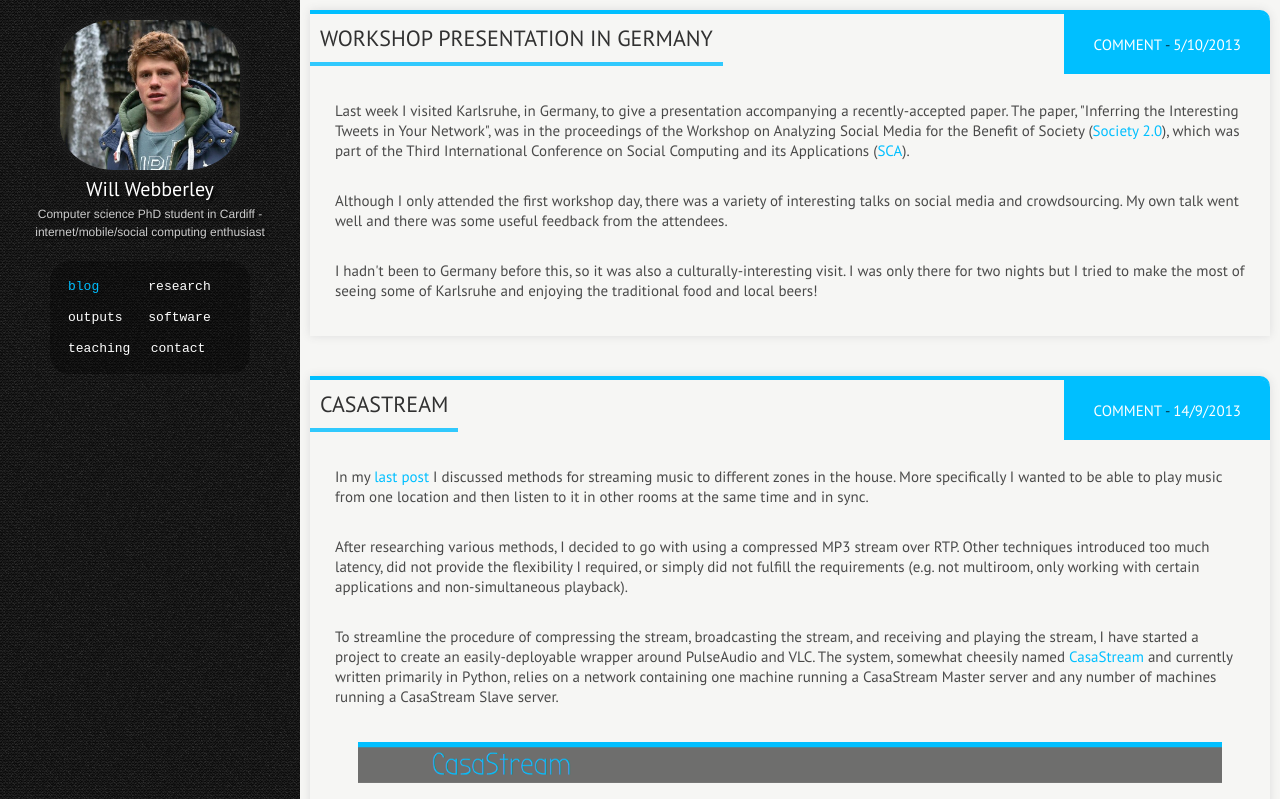
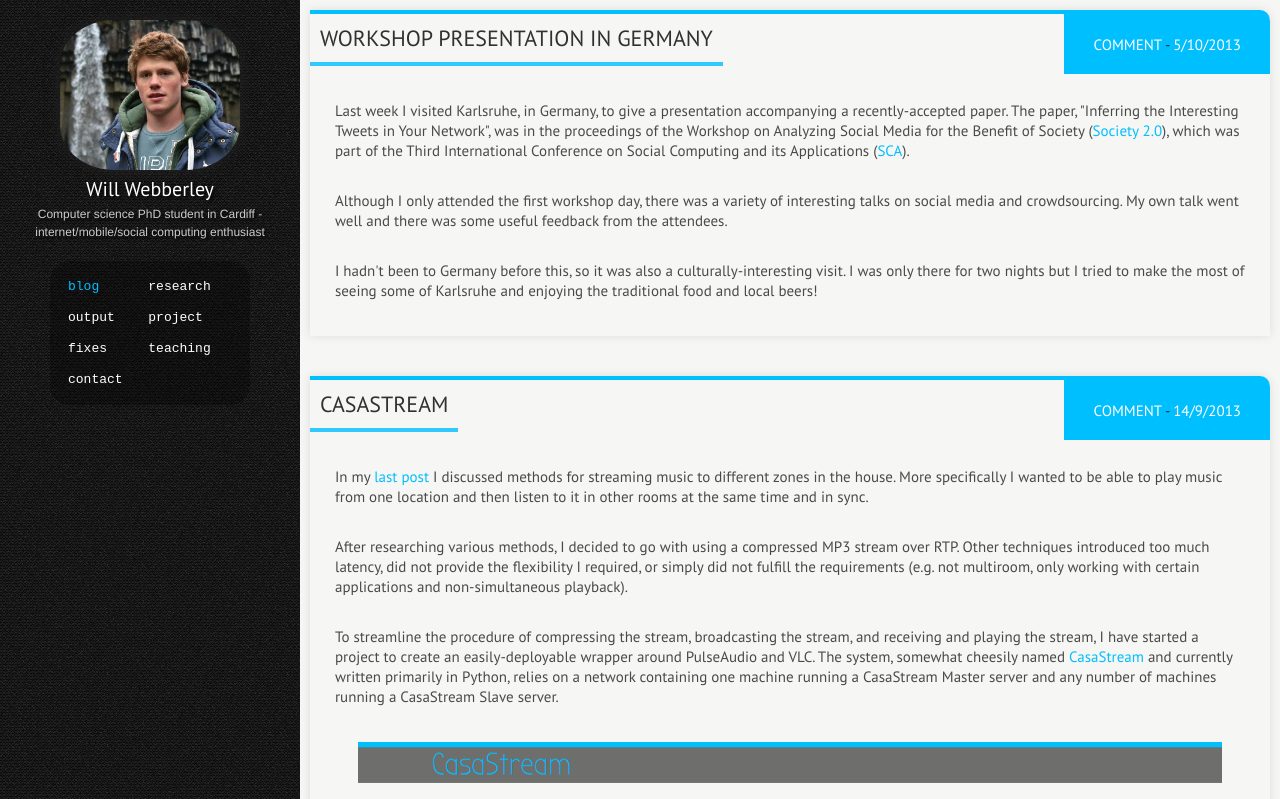
Before and after one commit to willwebberley/personal-website, a Flask app: page / in a window 1280 px wide. Shown: the top 799 px of the page. Run offline with Flask 2, Linux system fonts and the light colour scheme; some libraries are stand-ins or nearby versions.

Commit message:
added fixes page

```diff
--- a/app.py
+++ b/app.py
@@ -60,15 +60,21 @@ def contact():
 def research():
         return render_template('research.html', mobile = request.mobile)
 
-# flyingsparx.net/outputs
-@app.route('/outputs/')
-def outputs():
-        return render_template('outputs.html', mobile = request.mobile)
+# flyingsparx.net/output
+@app.route('/output/')
+def output():
+        return render_template('output.html', mobile = request.mobile)
 
-# flyingsparx.net/software
-@app.route('/software/')
-def software():
-        return render_template('software.html', mobile = request.mobile)
+# flyingsparx.net/fixes
+@app.route('/fixes/')
+def fixes():
+        return render_template('fixes.html', mobile = request.mobile)
+
+
+# flyingsparx.net/project
+@app.route('/project/')
+def project():
+        return render_template('project.html', mobile = request.mobile)
 
 # flyingsparx.net/teaching
 @app.route('/teaching/')
--- a/templates/layout.html
+++ b/templates/layout.html
@@ -29,8 +29,9 @@
 <!--        <p class="command">~ $ ls pages/</p>-->
         <a href="/" {% if 'home' == request.endpoint or 'post' == request.endpoint%}class="active"{% endif %}>blog</a>
         <a href="/research" {% if 'research' == request.endpoint %}class="active"{% endif %}>research</a>
-        <a href="/outputs" {% if 'outputs' == request.endpoint %}class="active"{% endif %}>outputs</a>
-        <a href="/software" {% if 'software' == request.endpoint %}class="active"{% endif %}>software</a>
+        <a href="/output" {% if 'output' == request.endpoint %}class="active"{% endif %}>output</a>
+        <a href="/project" {% if 'project' == request.endpoint %}class="active"{% endif %}>project</a>
+        <a href="/fixes" {% if 'fixes' == request.endpoint %}class="active"{% endif %}>fixes</a>
         <a href="/teaching" {% if 'teaching' == request.endpoint %}class="active"{% endif %}>teaching</a>
         <a href="/contact" {% if 'contact' == request.endpoint %}class="active"{% endif %}>contact</a>
         <!--<a href="/photos" {% if 'photos' == request.endpoint %}class="active"{% endif %}>pics</a>-->
--- a/templates/outputs.html
+++ b/templates/output.html
@@ -2,7 +2,7 @@
 
 {% block body %}
 
-<h1>Outputs</h1>
+<h1>Output</h1>
 
 <section class="small">
 	<h2>Talks</h2>
```
Also changed, not shown: templates/fixes.html (added, +26 -0 lines), templates/project.html (renamed from templates/software.html, +12 -5 lines), static/data/posts.db.
